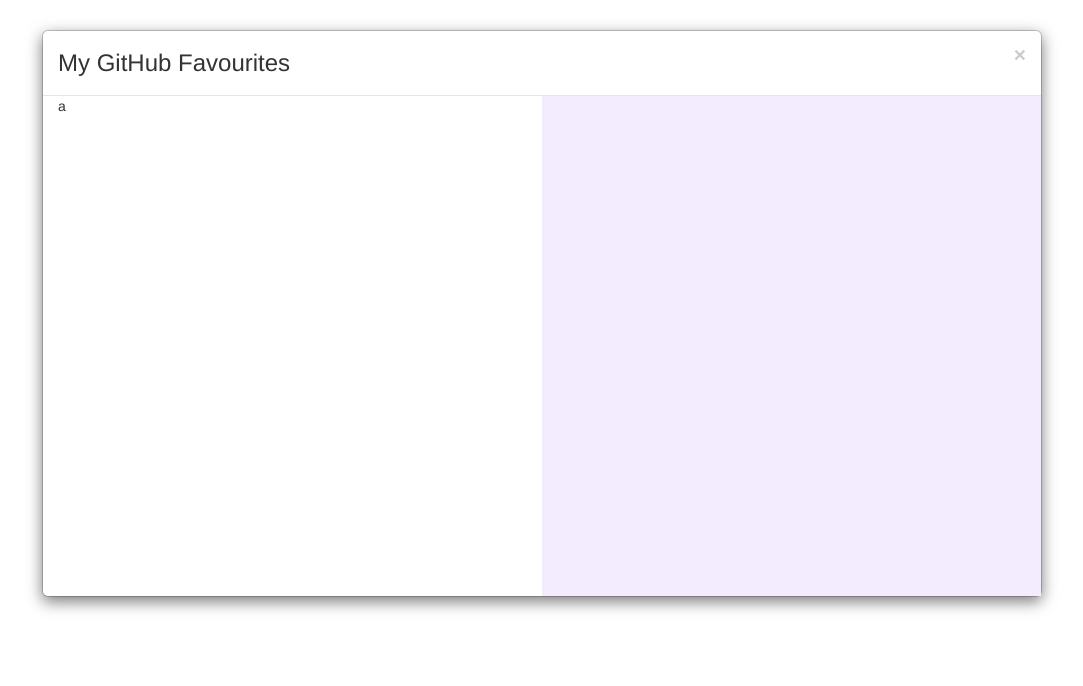
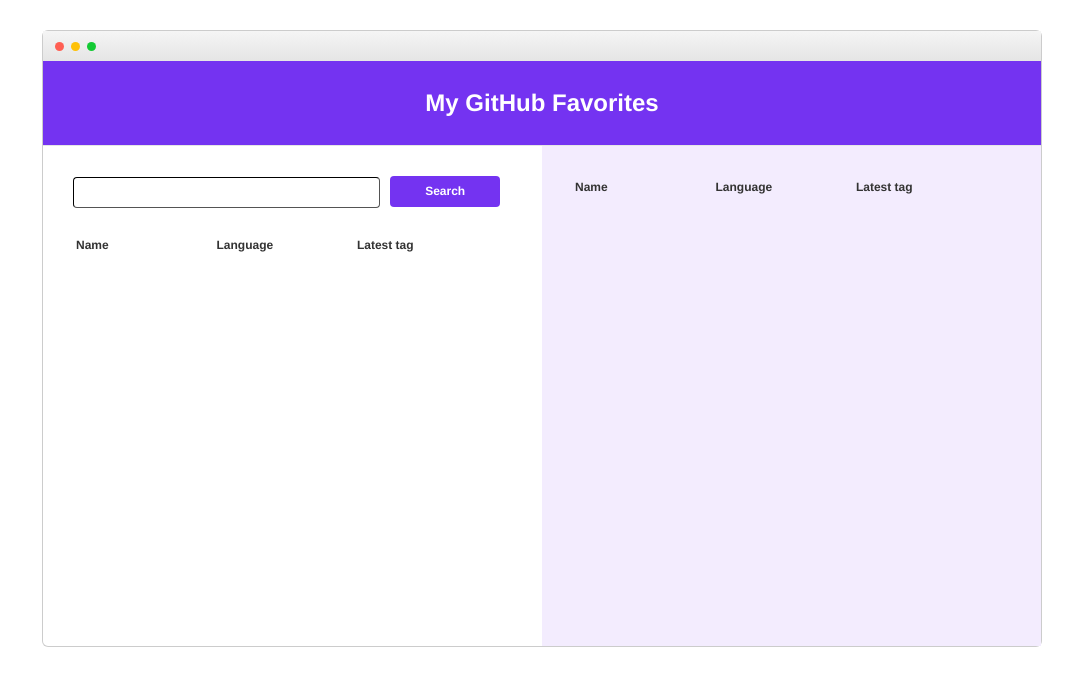
Before and after one commit to HarlanSim/GitHubFavourites, a React (Create React App) app: page / in a window 1280 px wide. Shown: the top 686 px of the page, without its empty margins (98-1181 px from the left). Built offline with nearby package versions, Linux system fonts and the light colour scheme; no server answers.

Commit message:
got favorite list showing up in right panel, still need to implement removing items

```diff
--- a/public/index.html
+++ b/public/index.html
@@ -4,7 +4,7 @@
     <meta charset="utf-8">
     <meta name="viewport" content="width=device-width, initial-scale=1, shrink-to-fit=no">
     <meta name="theme-color" content="#000000">
-    <title>My GitHub Favourites</title>
+    <title>My GitHub Favorites</title>
   </head>
   <body>
     <div id="root">
--- a/src/App.js
+++ b/src/App.js
@@ -4,64 +4,179 @@
 class App extends Component {
 	constructor() {
 		super();
-    this.state = {items: {}};
-    this.getRepos = this.getRepos.bind(this);
+		this.state = { searchResults: [], input: '', favorites: []};
+		this.addToFavorites = this.addToFavorites.bind(this);
+		this.parseSearchResults = this.parseSearchResults.bind(this);
+		this.search = this.search.bind(this);
+		this.handleChange = this.handleChange.bind(this);
+		this.onKeyDown = this.onKeyDown.bind(this);
 	}
 
-  componentDidMount() {
-    const getGithubRepoURL = "https://api.github.com/search/repositories?q=type";
+	handleChange(e) {
+		this.setState({ input: e.target.value });
+	}
+
+	onKeyDown(e) {
+		if (e.keyCode === 13) {
+			this.search();
+		}
+	}
+
+	search() {
+		let inputTextValue = this.state.input;
+		const getGithubRepoURL = "https://api.github.com/search/repositories?q=" + inputTextValue;
+
 		fetch(getGithubRepoURL)
 			.then(response => response.json())
 			.then(data => {
 				console.log(data);
-        this.getRepos(data.items);
+				this.parseSearchResults(data.items);
 			});
 	}
 
-  getRepos(repoListObj) {
-    let repoList = [];
-    let length = (repoListObj.length > 10) ? 10 : repoListObj.length;
-    for(var i in repoListObj) {
-      let repo = repoListObj[i];
-      let latestTag = "";
+	parseSearchResults(searchResultsObj) {
+		let searchResults = [];
+		if (searchResultsObj && searchResultsObj.length > 0) {
+			let maxSearchResultsLength = (searchResultsObj.length > 10) ? 10 : searchResultsObj.length;
+			for (var i = 0; i < maxSearchResultsLength; i++) {
+				console.log(i);
+				let repo = searchResultsObj[i];
+				let latestTag = "-";
 				fetch(repo.tags_url)
 					.then(response => response.json())
 					.then(data => {
 						console.log(data);
 						if (data && data.length) {
 							latestTag = data[0].name;
-            let repository = new Repository(repo.name, repo.language, latestTag);
-            repoList.push(repository);
-            console.log(repository);
 						}
-          if (i + 1 === length) {
-            console.log("REPO LIST" + repoList);
-            this.setState({ items: repoList });
-          } else {
-            console.log(i);
+						let repository = new Repository(repo.full_name, repo.language, latestTag);
+						searchResults.push(repository);
+
+						if (searchResults.length === maxSearchResultsLength) {
+							this.setState({ searchResults: searchResults });
 						}
 					});
 			}
 		}
+	}
+
+	addToFavorites(repo) {
+		console.log("Add to favourites!!")
+		repo.isFavourite = true;
+
+		console.log("Current search results: " + JSON.stringify(searchResults));
+
+		// Replace the search result
+		let searchResults = this.state.searchResults;
+		searchResults.find((r, i) => {
+			if (r.name === repo.name) {
+				searchResults[i] = repo;
+				return true; // stop searching
+			}
+		});
+
+		console.log("Replaced search result : " + JSON.stringify(searchResults));
+
+		// Add to favorites
+		let favorites = this.state.favorites;
+		favorites.push(repo);
+
+		// Push changes
+		this.setState({favorites: favorites})
+	}
 
 	render() {
-    const modalTitle = "My GitHub Favourites";
-    const items = this.state.items;
-    let item = (items[0] === undefined) ? "a": "b";
+		const searchResults = this.state.searchResults;
+		const favorites = this.state.favorites;
+
+		let searchRows = [];
+		let favoriteRows = [];
+
+		console.log("before search");
+		if (searchResults !== undefined) {
+			for (var i = 0; i < searchResults.length; i++) {
+				let cell = [];
+				let cellID = `cell-0-${i}`;
+
+				let searchResult = searchResults[i];
+
+				cell.push(<td key={cellID + '-0'}>{searchResult.name}</td>);
+				cell.push(<td key={cellID + '-1'}>{searchResult.language}</td>);
+				cell.push(<td key={cellID + '-2'}>{searchResult.latestTag}</td>);
+				cell.push(<td key={cellID + '-3'}>{searchResult.isFavourite === true ? '' : <a onClick={() => this.addToFavorites(searchResult)}>Add</a>}</td>);
+
+				searchRows.push(<tr key={cellID}>{cell}</tr>);
+			}
+		}
+		console.log("after search");
+
+		console.log("before favorites");
+		if (favorites !== undefined) {
+			console.log("favorites length: " + favorites.length);
+			for (var j = 0; j < favorites.length; j++) {
+				console.log("j: " + j);
+				let cell = [];
+				let cellID = `cell-1-${j}`;
+
+				let favorite = favorites[j];
+
+				cell.push(<td key={cellID + '-0'}>{favorite.name}</td>);
+				cell.push(<td key={cellID + '-1'}>{favorite.language}</td>);
+				cell.push(<td key={cellID + '-2'}>{favorite.latestTag}</td>);
+				cell.push(<td key={cellID + '-3'}>{favorite.isFavourite === true ? <a onClick={() => console.log("Removing: " + favorite)}>Remove</a> : '' }</td>);//this.removeFromFavorites(repo)}>Remove</a> : '' }</td>);
+
+				favoriteRows.push(<tr key={cellID}>{cell}</tr>);
+			}
+		}
+		console.log("after favorites");
+
 		return (
 			<div className="modal show">
 				<div id="main-modal" className="modal-dialog">
 					<div className="modal-content">
+						<div className="top-bar">
+							<span className="red dot" />
+							<span className="yellow dot" />
+							<span className="green dot" />
+						</div>
 						<div className="modal-header">
-                        <button type="button" className="close" data-dismiss="modal" aria-hidden="true">&times;</button>
-                        <h3 className="modal-title">{modalTitle}</h3>
+							<h3 className="modal-title">My GitHub Favorites</h3>
 						</div>
 						<div id="main-body">
-                        <div className="col-md-6 h-100">
-                          {item}
+							<div className="modal-panel col-md-6">
+								<div className="search">
+									<input className="search-bar" onChange={this.handleChange} onKeyDown={this.onKeyDown} />
+									<button className="btn" type="submit" onClick={this.search}>Search</button>
 								</div>
-                        <div className="col-md-6 h-100" style={{backgroundColor: '#f3ecfe'}}>
+								<table id="simple-board" className="table">
+									<thead>
+										<tr>
+											<th className="th-lg">Name</th>
+											<th className="th-lg">Language</th>
+											<th className="th-lg">Latest tag</th>
+											<th className="th-sm"></th>
+										</tr>
+									</thead>
+									<tbody>
+										{searchRows}
+									</tbody>
+								</table>
+							</div>
 
+							<div className="modal-panel col-md-6" style={{ backgroundColor: '#f3ecfe' }}>
+								<table id="simple-board" className="table">
+									<thead>
+										<tr>
+											<th className="th-lg">Name</th>
+											<th className="th-lg">Language</th>
+											<th className="th-lg">Latest tag</th>
+											<th className="th-sm"></th>
+										</tr>
+									</thead>
+									<tbody>
+										{favoriteRows}
+									</tbody>
+								</table>
 							</div>
 						</div>
 					</div>
--- a/src/Modal.css
+++ b/src/Modal.css
@@ -1,13 +1,103 @@
+a {
+    color: #7433f1;
+    text-decoration: underline;
+}
+
+.th-lg {
+    width: 32%;
+}
+
+.th-sm {
+    width: 4%;
+}
+
+.table>tbody>tr>td, .table>tbody>tr>th, .table>tfoot>tr>td, .table>tfoot>tr>th, .table>thead>tr>td, .table>thead>tr>th {
+    border:none;
+    padding: 3px;
+}
+
 #main-body {
     height: 500px;
     word-wrap: break-word;
-    font-size: 1em;
+    font-size: 12px;
 }
 
 #main-modal {
     width: 1000px;
 }
 
-.h-100 {
+.top-bar {
+    height: 30px;
+    background-image: linear-gradient(#f5f5f5, #e5e5e5);
+    padding: 5px;
+}
+
+.modal-content {
+    box-shadow: none;
+    -webkit-box-shadow: none;
+}
+
+.btn {
+    margin-left:10px;
+    margin-bottom:2px;
+    font-size:12px;
+    font-weight: bold;
+    color: #fff;
+    background-color: #7433f1;
+    width:25%;
+}
+
+.btn.focus, .btn:focus, .btn:hover {
+    color: #fff;
+    text-decoration: none;
+    outline-width: 0;
+}
+
+.modal-header {
+    background-color: #7433f1;
+    padding: 25px;
+}
+
+.modal-title {
+    text-align: center;
+    color:#fff;
+    font-weight: bold;
+}
+
+.modal-panel {
+    padding: 30px;
     height: 100%;
 }
+
+.search {
+    margin-bottom: 25px;
+    width: 100%;
+}
+
+.search-bar {
+    padding: 6px 17px;
+    width:70%;
+    border-radius: 4px;
+    border-color: black;
+    border-width: 0.5px;
+}
+
+.dot {
+    height: 9px;
+    width: 9px;
+    border-radius: 50%;
+    display: inline-block;
+    margin-left:7px;
+}
+
+.red {
+    background-color: #ff5f53;
+}
+
+.yellow {
+    background-color: #fec107;
+}
+
+.green {
+    background-color: #13ca34
+}
```
Lines whose indentation alone changed are shown as unchanged.
